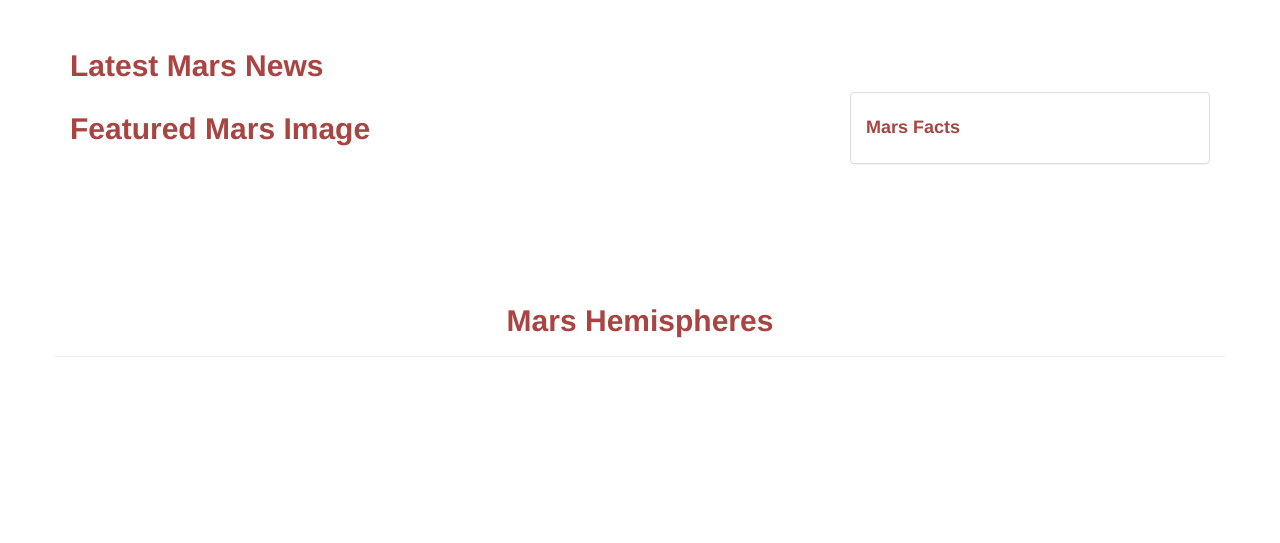
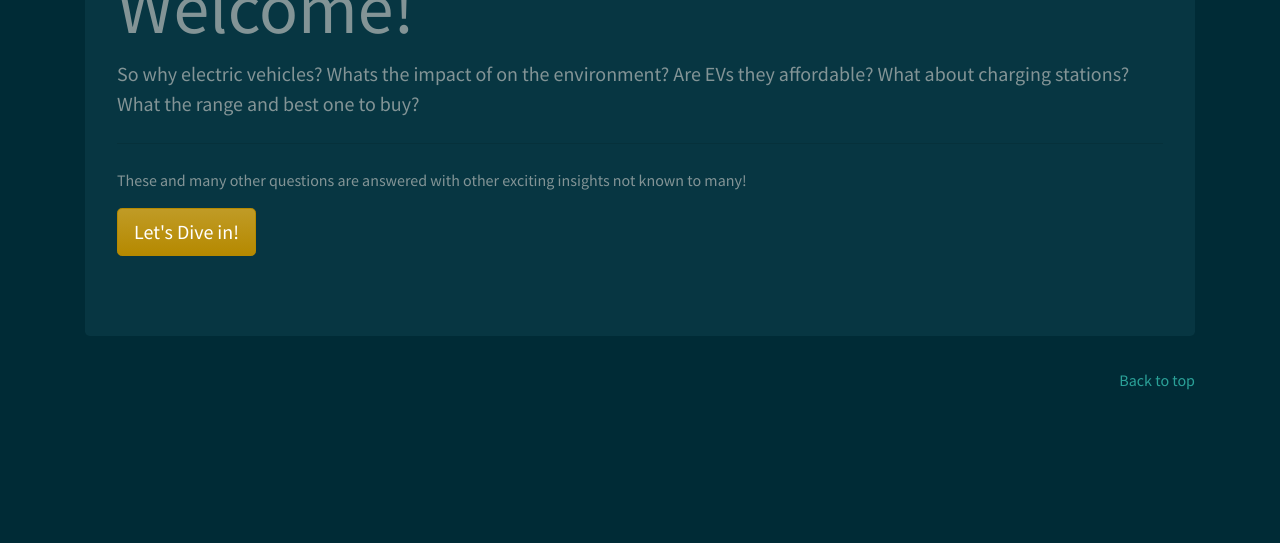
Before and after one commit to MwansaMwango/rise-of-electric-vehicles, a Flask app: page / in a window 1280 px wide. Shown: the part 257-800 px from the top of the page. Run offline with Flask 2, Linux system fonts and the light colour scheme; data that the repository does not hold is empty; some libraries are stand-ins or nearby versions.

Commit message:
Landing page first template

```diff
--- a/templates/index.html
+++ b/templates/index.html
@@ -1,84 +1,129 @@
 <!DOCTYPE html>
 <html lang="en">
-  <!-- Apply the bootstrap styling and other properties to the html file -->
   <head>
-    <meta charset="UTF-8" />
-    <meta name="viewport" content="width=device-width, initial-scale=1.0" />
-    <title>Mission to Mars</title>
+    <meta charset="utf-8" />
+    <title>Rise of Electric Vehicles</title>
+    <meta name="viewport" content="width=device-width, initial-scale=1" />
+
     <link
       rel="stylesheet"
-      href="https://maxcdn.bootstrapcdn.com/bootstrap/3.3.7/css/bootstrap.min.css"
+      href="https://cdn.jsdelivr.net/npm/bootswatch@4.6.0/dist/solar/bootstrap.min.css"
     />
+    <link rel="stylesheet" href="style.css" />
   </head>
-
   <body>
-    <!-- Jumbotron -->
+    <div class="navbar navbar-expand-lg fixed-top navbar-dark bg-dark">
       <div class="container">
-      <div
-        class="jumbotron text-center"
-        style="
-          background-image: url(https://blogs.nasa.gov/redplanetdispatch/wp-content/uploads/sites/279/2018/03/Mars-Website-banner-1024x309.jpg);
-          background-size: cover;
-        "
+        <a href="../" class="navbar-brand">Rise of Electric Vehicles</a>
+        <button
+          class="navbar-toggler"
+          type="button"
+          data-toggle="collapse"
+          data-target="#navbarResponsive"
+          aria-controls="navbarResponsive"
+          aria-expanded="false"
+          aria-label="Toggle navigation"
         >
-        <h1><b class="text-danger">Mission to Mars</b></h1>
-        <p>
-          <a class="btn btn-primary btn-lg" href="/scrape" role="button">
-            Scrape New Data
-          </a>
-        </p>
+          <span class="navbar-toggler-icon"></span>
+        </button>
+        <div class="collapse navbar-collapse" id="navbarResponsive">
+          <ul class="navbar-nav">
+            <li class="nav-item dropdown">
+              <a
+                class="nav-link dropdown-toggle"
+                data-toggle="dropdown"
+                href="#"
+                id="themes"
+                >Visualizations <span class="caret"></span
+              ></a>
+              <div class="dropdown-menu" aria-labelledby="themes">
+                <a class="dropdown-item" href="#">Global CO2 Emissions</a>
+                <a class="dropdown-item" href="#">Global Charge Station Locations</a>
+                <a class="dropdown-item" href="#">US EV Sales Data</a>
+                <a class="dropdown-item" href="#">Tesla Sales & Production Data</a>
+              </div>
+            </li>
+            <li class="nav-item">
+              <a class="nav-link" href="../data-tables/">Data Tables</a>
+            </li>
+            <li class="nav-item">
+              <a class="nav-link" href="#">Insights</a>
+            </li>
+          </ul>
+        </div>
+      </div>
     </div>
 
-      <!-- Latest Mars news -->
+    <div class="container">
+      <div class="page-header" id="banner">
         <div class="row">
-        <div class="col-md-12">
-          <div class="media">
-            <div class="media-body">
-              <h2><b class="text-danger">Latest Mars News</b></h2>
-              <h4 class="media-heading"><b>{{mars.title}}</b></h4>
-              <h5><p>{{mars.paragraph}}</p></h5>
+          <div class="col-lg-8 col-md-7 col-sm-6">
+            <h1>Electric Vehicles</h1>
+            <p class="lead">A UWA Data Science Student Project</p>
+          </div>
+          <div class="col-lg-4 col-md-5 col-sm-6">
+            <div class="sponsor">
             </div>
           </div>
         </div>
       </div>
 
-      <!-- Next div is a row, divided into two cols-->
+      <div class="bs-docs-section">
         <div class="row">
-        <!-- First col is for the featured Mars image-->
-        <div class="col-md-8">
-          <h2><b class="text-danger">Featured Mars Image</b></h2>
-          <img src="{{mars.image_URL}}" class="img-responsive" />
+          <div class="col-lg-12">
+            <div class="page-header">
+              <h1 id="containers">Rise of Electric Vehicles</h1>
             </div>
-        <!-- Second col, is for the current Mars facts table-->
-        <div class="col-md-4">
-          <div class="panel panel-default">
-            <div class="panel-body">
-              <h4><b class="text-danger">Mars Facts</b></h4>
-              {{mars.facts | safe }}
+            <div class="bs-component">
+              <div class="jumbotron">
+                <h1 class="display-3">Welcome!</h1>
+                <p class="lead">
+                  So why electric vehicles?
+                  Whats the impact of on the environment?
+                  Are EVs they affordable? What about charging stations?
+                  What the range and best one to buy?
+                </p>
+                <hr class="my-4" />
+                <p>
+                  These and many other questions are answered with other exciting insights not known to many!
+                </p>
+                <p class="lead">
+                  <a class="btn btn-primary btn-lg" href="#" role="button"
+                    >Let's Dive in!</a
+                  >
+                </p>
+              </div>
             </div>
           </div>
         </div>
       </div>
 
-      <!-- Next div is a row, divided into two col for Mars hemispheres title and images-->
-      <div class="row" style="margin-top: 80px">
-        <div class="page-header">
-          <h2 class="text-center">
-            <b class="text-danger">Mars Hemispheres</b>
-          </h2>
-        </div>
-        <!-- 2 x Col display, generated by HTML for loop -->
-        {% for hemisphere in mars.hemispheres %}
-        <div class="col-md-6">
-          <div class="thumbnail">
-            <img src="{{hemisphere.img_url}}" />
-            <div class="caption">
-              <h3><b>{{hemisphere.title}}</b></h3>
+      <footer id="footer">
+        <div class="row">
+          <div class="col-lg-12">
+            <ul class="list-unstyled">
+              <li class="float-lg-right"><a href="#top">Back to top</a></li>
+            </ul>
+
           </div>
         </div>
+      </footer>
     </div>
-        {% endfor %}
-      </div>
-    </div>
+
+    <script
+      src="https://code.jquery.com/jquery-3.3.1.slim.min.js"
+      integrity="sha384-q8i/X+965DzO0rT7abK41JStQIAqVgRVzpbzo5smXKp4YfRvH+8abtTE1Pi6jizo"
+      crossorigin="anonymous"
+    ></script>
+    <script
+      src="https://cdnjs.cloudflare.com/ajax/libs/popper.js/1.14.7/umd/popper.min.js"
+      integrity="sha384-UO2eT0CpHqdSJQ6hJty5KVphtPhzWj9WO1clHTMGa3JDZwrnQq4sF86dIHNDz0W1"
+      crossorigin="anonymous"
+    ></script>
+    <script
+      src="https://stackpath.bootstrapcdn.com/bootstrap/4.3.1/js/bootstrap.min.js"
+      integrity="sha384-JjSmVgyd0p3pXB1rRibZUAYoIIy6OrQ6VrjIEaFf/nJGzIxFDsf4x0xIM+B07jRM"
+      crossorigin="anonymous"
+    ></script>
   </body>
 </html>
```
Lines whose indentation alone changed are shown as unchanged.
